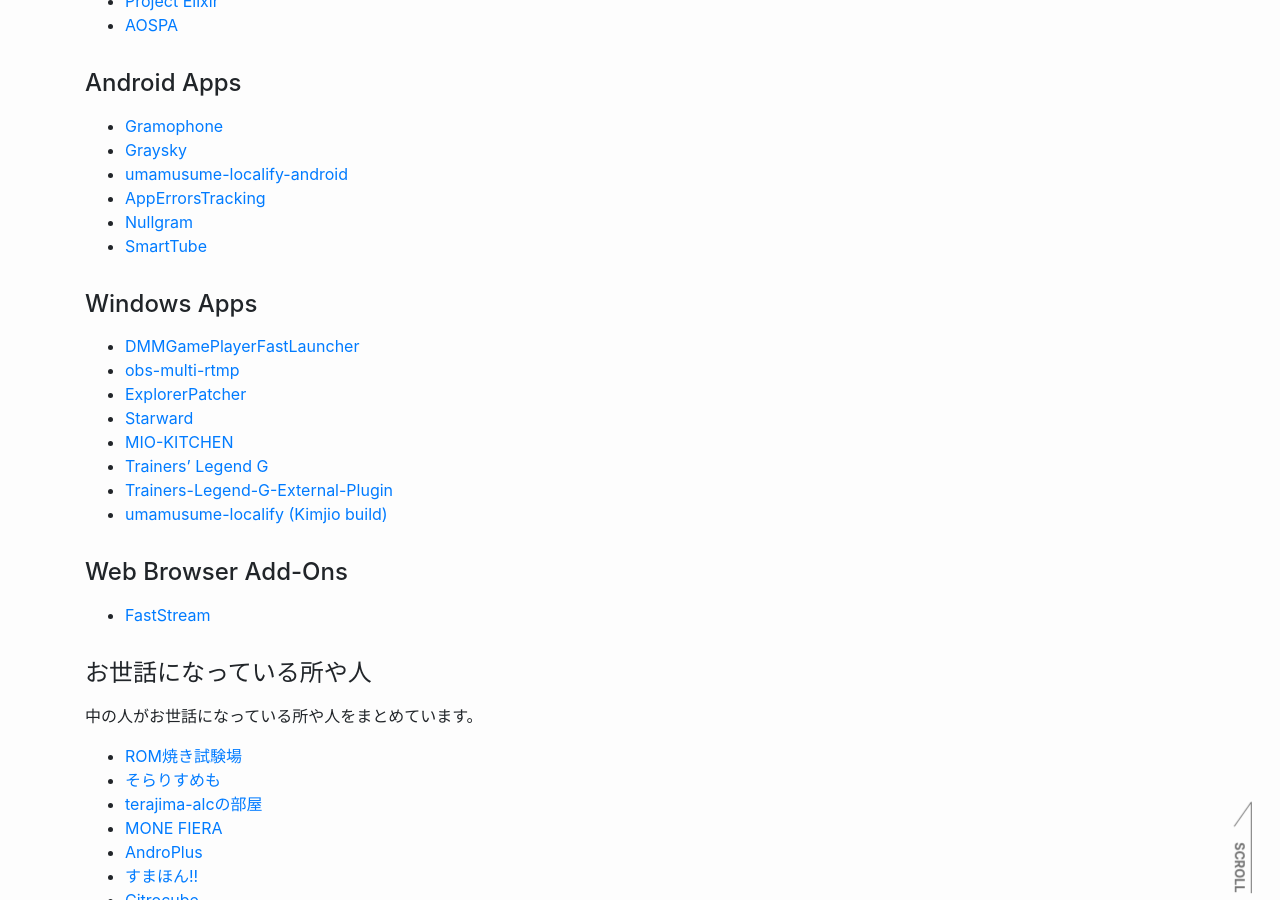
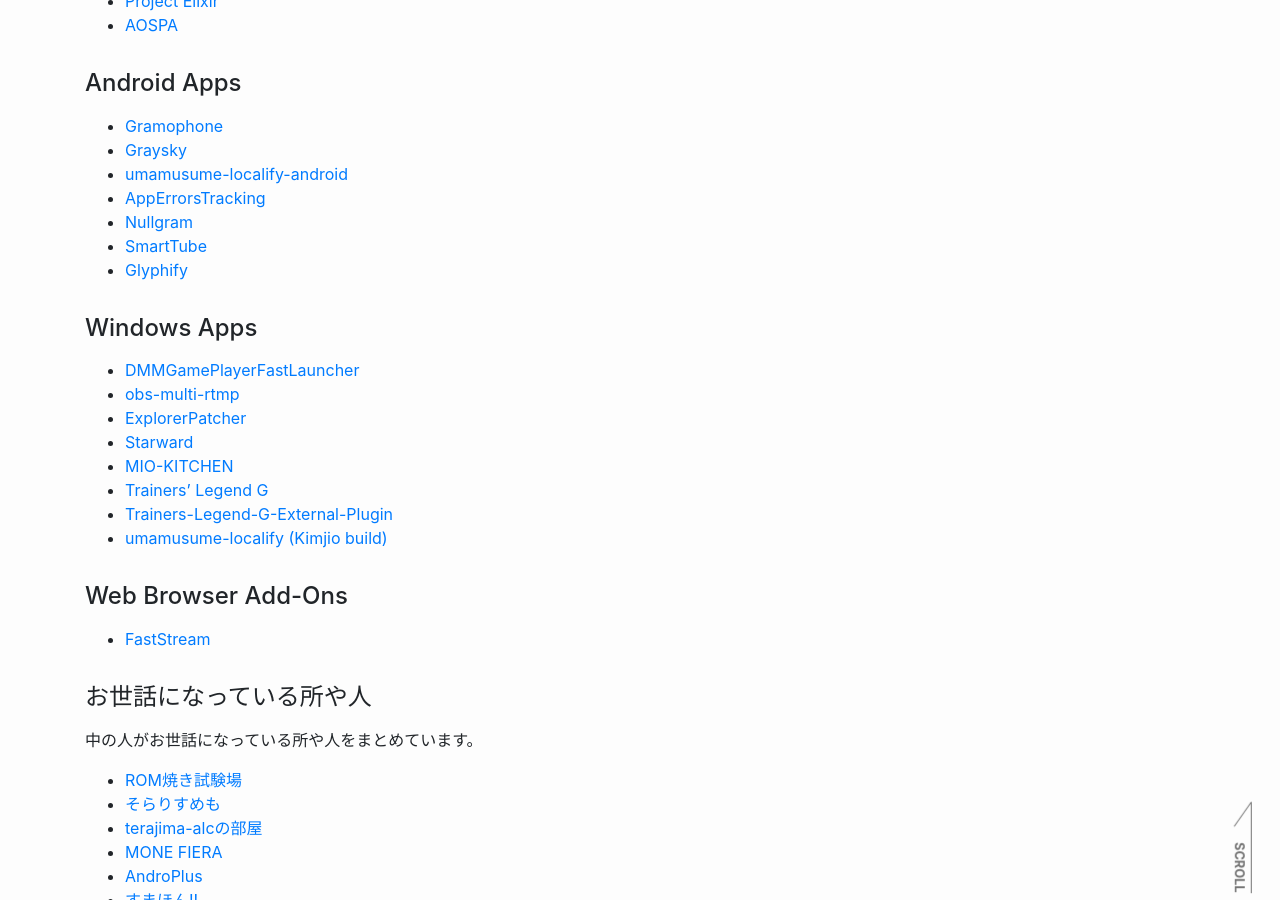
Before and after one commit to reindex-ot/reindex-ot.github.io, a Jekyll site: the page built from link.md, in a window 1280 px wide and 900 px high, scrolled down 342 px. Built offline with Jekyll 4.4.1, drawn with Linux system fonts in a browser that asks for light colours.

Commit message:
Update link.md
Signed-off-by: Re*Index. (ot_inc) <32851879+reindex-ot@users.noreply.github.com>

```diff
--- a/link.md
+++ b/link.md
@@ -21,6 +21,7 @@ permalink: /link/
 - [AppErrorsTracking](https://github.com/KitsunePie/AppErrorsTracking)
 - [Nullgram](https://github.com/qwq233/Nullgram)
 - [SmartTube](https://smarttubeapp.github.io/)
+- [Glyphify](https://github.com/Fr4nKB/Glyphify)
 
 #### Windows Apps
 - [DMMGamePlayerFastLauncher](https://github.com/fa0311/DMMGamePlayerFastLauncher)
```
